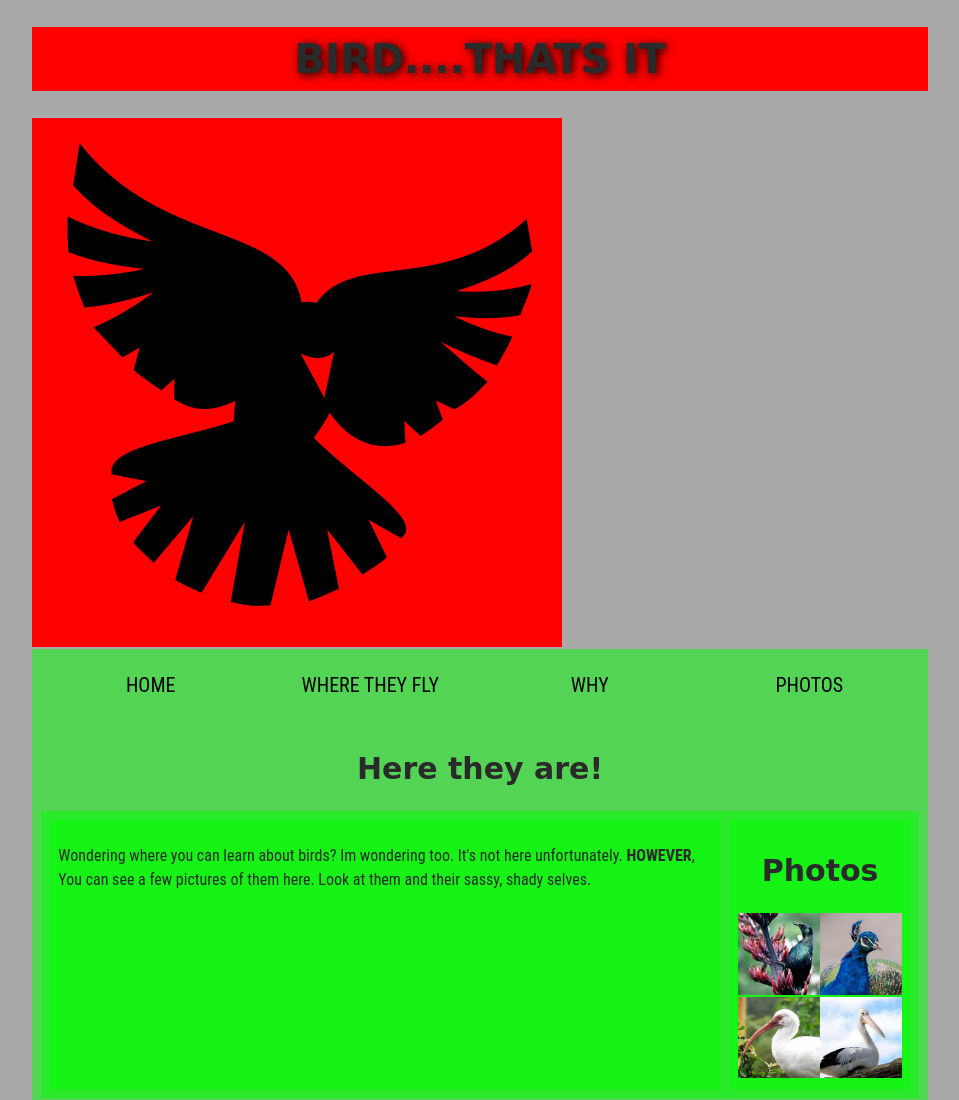
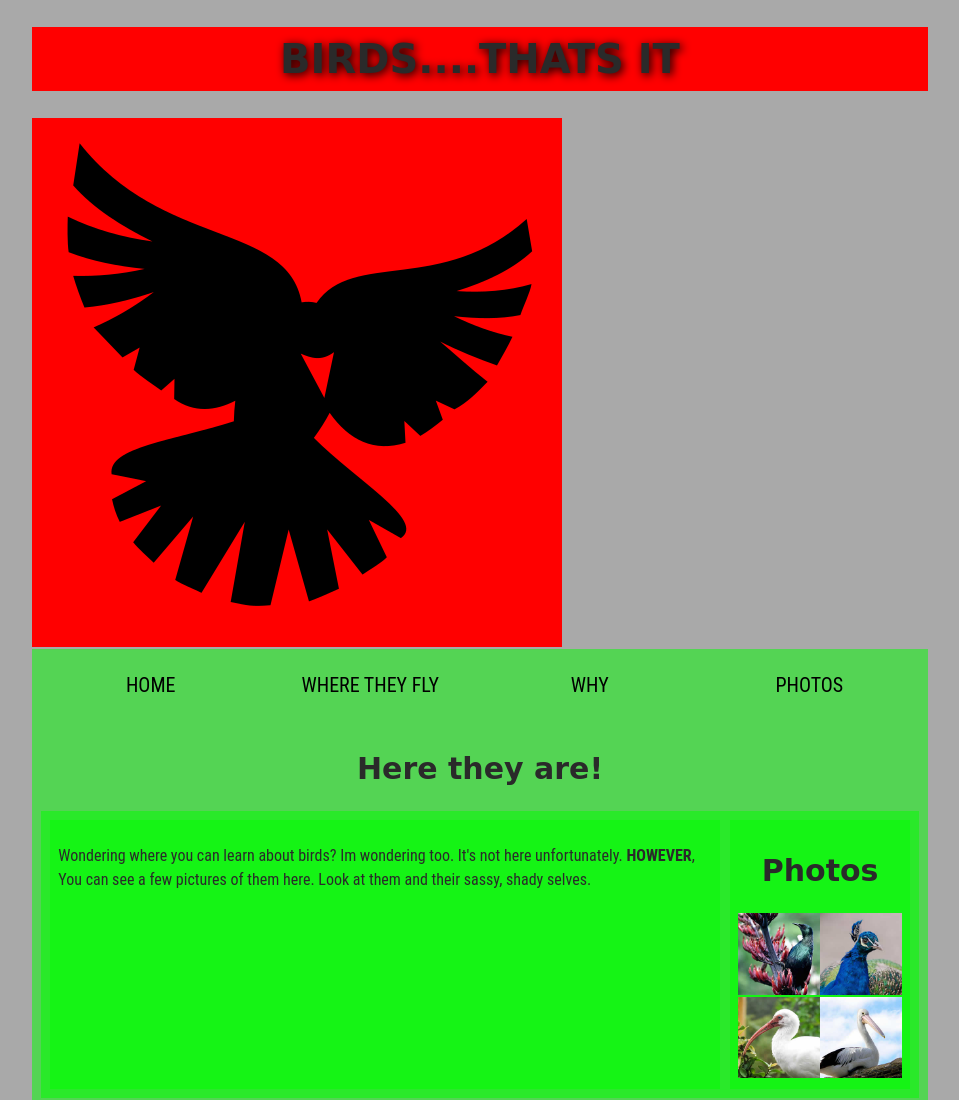
Before and after one commit to WillBridge0789/willb-demo-site, a plain HTML site: page index.html in a window 1280 px wide. Shown: the top 1100 px of the page, without its empty margins (160-1119 px from the left). Drawn offline with Linux system fonts and the light colour scheme; files whose address does not match are found by name.

Commit message:
Looking over the code with small edits

```diff
--- a/index.html
+++ b/index.html
@@ -8,7 +8,7 @@
     <link rel="stylesheet" type="text/css" href="style.css">
 </head>
 <body>
-    <h1>Bird....Thats it</h1>
+    <h1>Birds....Thats it</h1>
     <img src="dove.png" alt="Dove Silouette">
     <nav>
         <ul>
```
